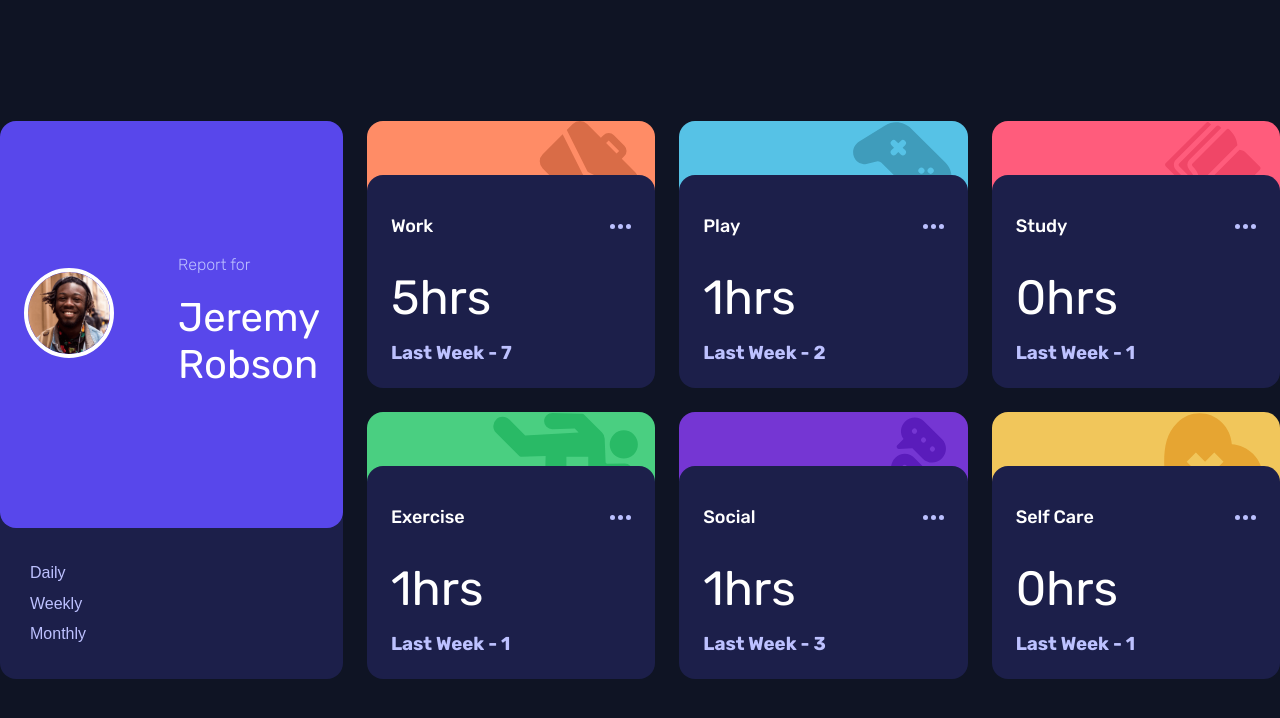
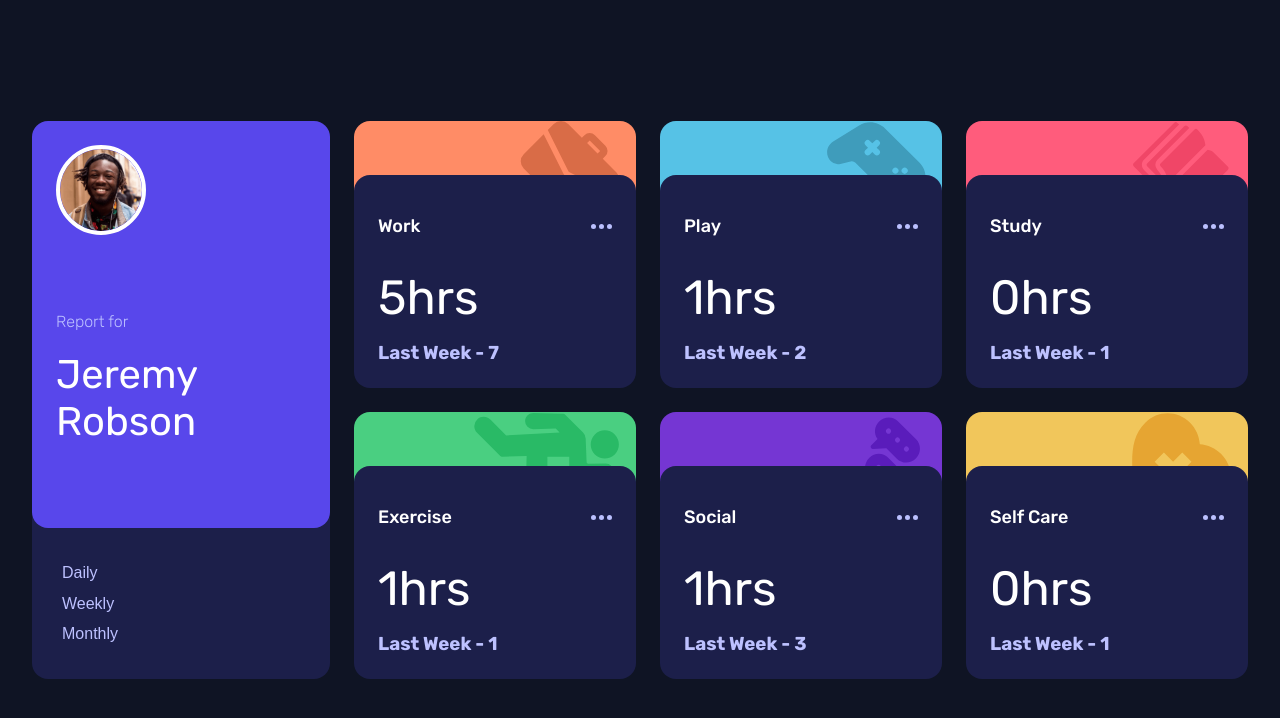
Before and after one commit to alabador/time-tracking-dashboard, a React (Create React App) app in the folder my-app/: page / in a window 1280 px wide. Shown: the top 718 px of the page. Built offline with nearby package versions, Linux system fonts and the light colour scheme.

Commit message:
Add responsive breakpoints

```diff
--- a/my-app/src/App.css
+++ b/my-app/src/App.css
@@ -2,8 +2,15 @@
     display: grid;
     grid-template-columns: 1fr;
     row-gap: 0px;
+    margin: 5% 2rem;
 }
 
+
+@media screen and (min-width: 750px) {
+    .App{
+        margin: 5% 2rem;
+    }
+}
 
 @media screen and (min-width: 1000px) {
     .App{
--- a/my-app/src/components/ProfileCard.css
+++ b/my-app/src/components/ProfileCard.css
@@ -32,15 +32,72 @@
 }
 
 .timeline-section button {
-    display: block;
+    /* display: block; */
     border-style: none;
     background: none;
     color: hsl(236, 100%, 87%);
     /* padding: 0.8rem 0;  */
 }
 
+@media screen and (min-width: 200px) {
+    .profile-section {
+        display: flex;
+        align-items: center;
+    }
+    .profile-section img {
+        width: 50px;
+        flex-grow: 1;
+    }
+    .profile-info {
+        margin-left: 2rem;
+        font-size: 16px;
+        flex-grow: 2;
+    }
+    .timeline-section {
+        display: flex;
+        justify-content: space-between;
+    }
+    .timeline-section button {
+        font-size: 12px;
+    }
+}
 
+@media screen and (min-width: 350px){
+    .profile-section img {
+        width: 60px;
+        flex-grow: 1;
+    }
+
+    .profile-section {
+        display: flex;
+        align-items: center;
+    }
+
+    .profile-info {
+        margin-left: 2rem;
+        font-size: 24px;
+        flex-grow: 2;
+    }
+
+    .profile-name {
+        margin: 20px 0;
+    }
+
+    .timeline-section {
+        display: flex;
+        justify-content: space-between;
+    }
+
+    .timeline-section button {
+        font-size: 18px;
+    }
+}
 @media screen and (min-width: 750px){
+    .profile-section img {
+        width: 90px;
+        flex-grow: 1;
+    }
+
     .profile-section {
         display: flex;
         align-items: center;
@@ -49,18 +106,27 @@
     .profile-info {
         margin-left: 4rem;
         font-size: 32px;
+        flex-grow: 2;
     }
 
     .profile-name {
         margin: 20px 0;
     }
 
+    .timeline-section {
+        display: flex;
+        justify-content: space-between;
+    }
+
+    .timeline-section button {
+        font-size: 24px;
+    }
 }
 
 @media screen and (min-width: 1000px) {
     .profile-section img{
         width: 90px;
-        margin-bottom: 24px;
+        margin-bottom: 60px;
     }
 
 
@@ -80,6 +146,11 @@
 
     .profile-section {
         height: 70%;
+        display: block;
+    }
+
+    .profile-info {
+        margin-left: 0px;
     }
 
     .timeline-section{
```
